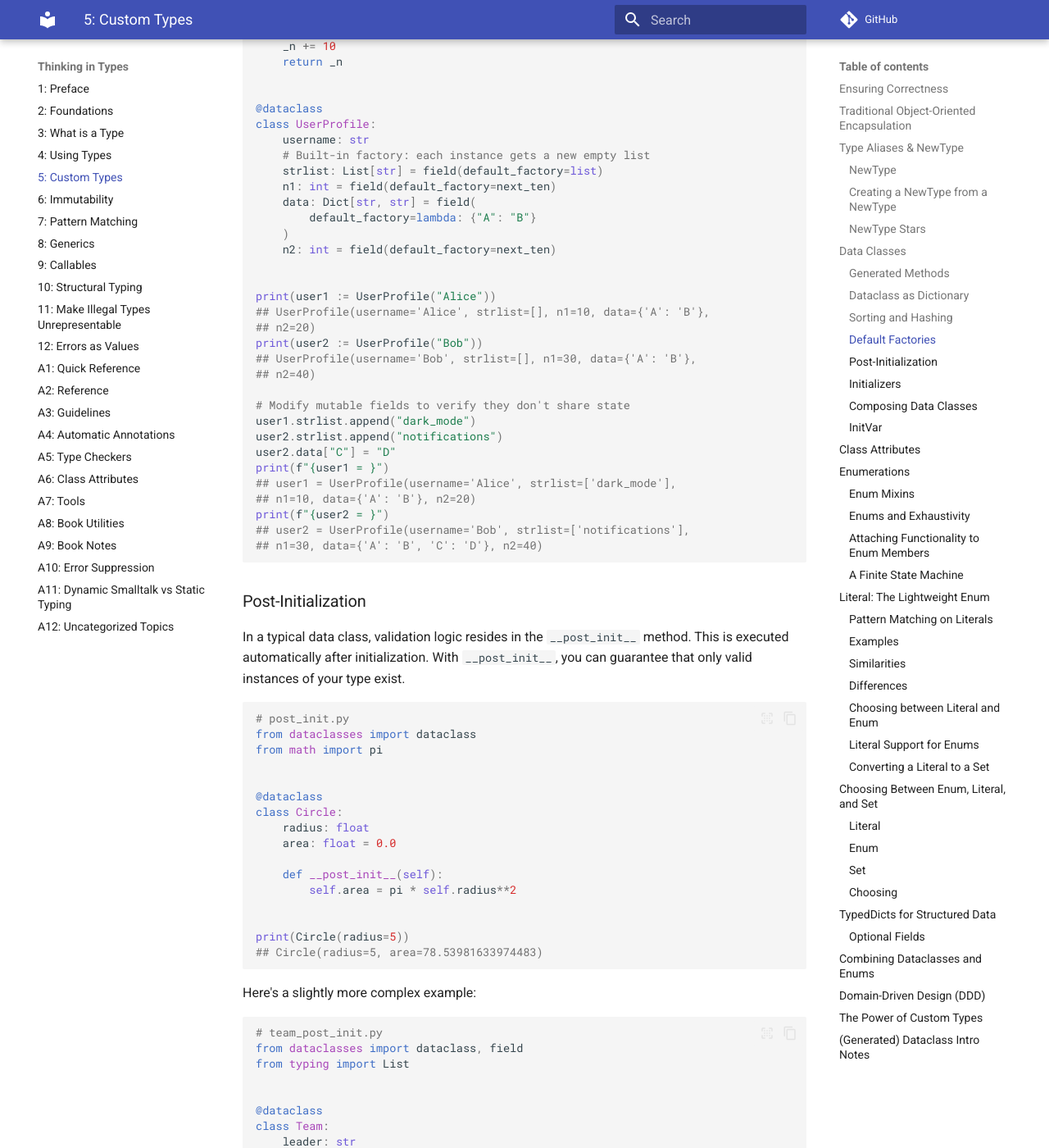
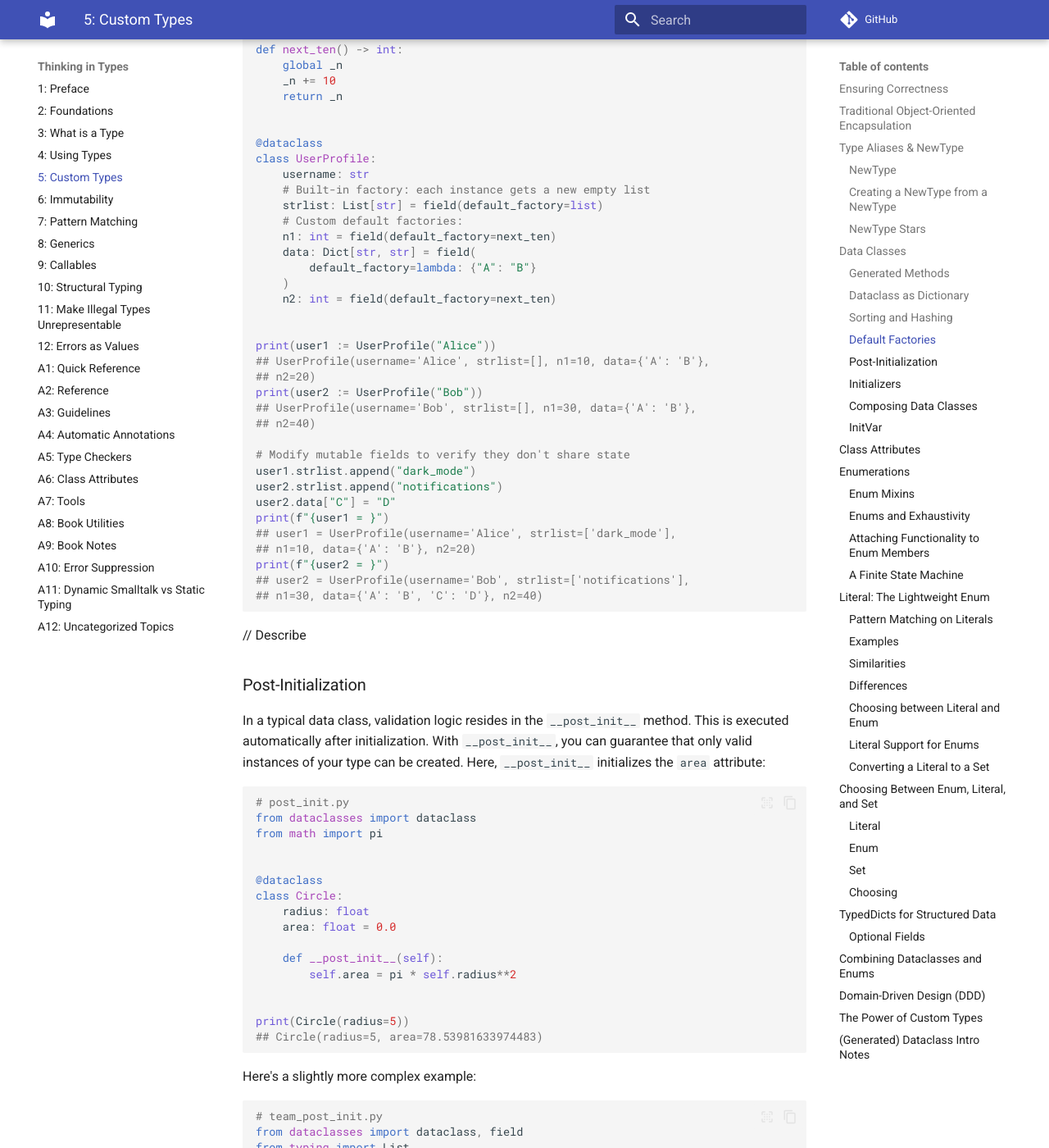
Before and after one commit to ThinkingInTypes/ThinkingInTypes.github.io, an MkDocs documentation site: the page built from Chapters/C05_Custom_Types.md, in a window 1280 px wide and 1400 px high, scrolled down 12321 px. Shown: the whole window at 82% size. Built offline with MkDocs 1.6.1 and Material for MkDocs 9.7.7, drawn with Linux system fonts in a browser that asks for light colours; comment, search, counter and statistics services are not loaded; some of the changed text lies outside the part shown.

Commit message:
Update C05_Custom_Types.md

````diff
--- a/Chapters/C05_Custom_Types.md
+++ b/Chapters/C05_Custom_Types.md
@@ -610,6 +612,7 @@ class UserProfile:
     username: str
     # Built-in factory: each instance gets a new empty list
     strlist: List[str] = field(default_factory=list)
+    # Custom default factories:
     n1: int = field(default_factory=next_ten)
     data: Dict[str, str] = field(
         default_factory=lambda: {"A": "B"}
@@ -636,11 +639,14 @@ print(f"{user2 = }")
 ## n1=30, data={'A': 'B', 'C': 'D'}, n2=40)
 ```
 
+// Describe
+
 ### Post-Initialization
 
 In a typical data class, validation logic resides in the `__post_init__` method.
 This is executed automatically after initialization.
-With `__post_init__`, you can guarantee that only valid instances of your type exist.
+With `__post_init__`, you can guarantee that only valid instances of your type can be created.
+Here, `__post_init__` initializes the `area` attribute:
 
 ```python
 # post_init.py
@@ -727,6 +733,7 @@ with Catch():
 ```
 
 Now `f1` and `f2` no longer need to do any validation testing on `Stars`, because it is impossible to create an invalid `Stars` object.
+Note that you can still take a `Stars` and modify it so it becomes invalid; we shall address this in the next chapter.
 
 ### Initializers
 
````
Also changed, not shown: other parts of Chapters/C05_Custom_Types.md (+3 -1 lines).
